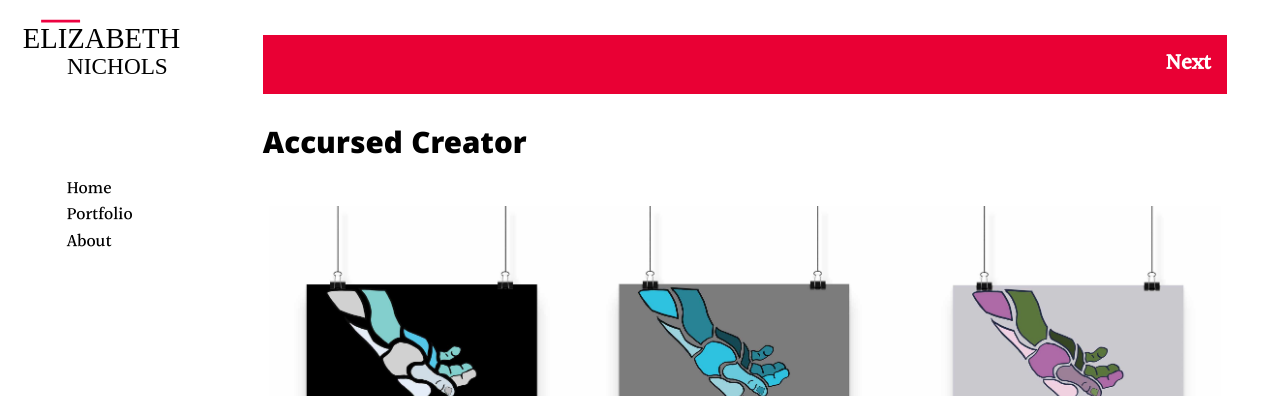
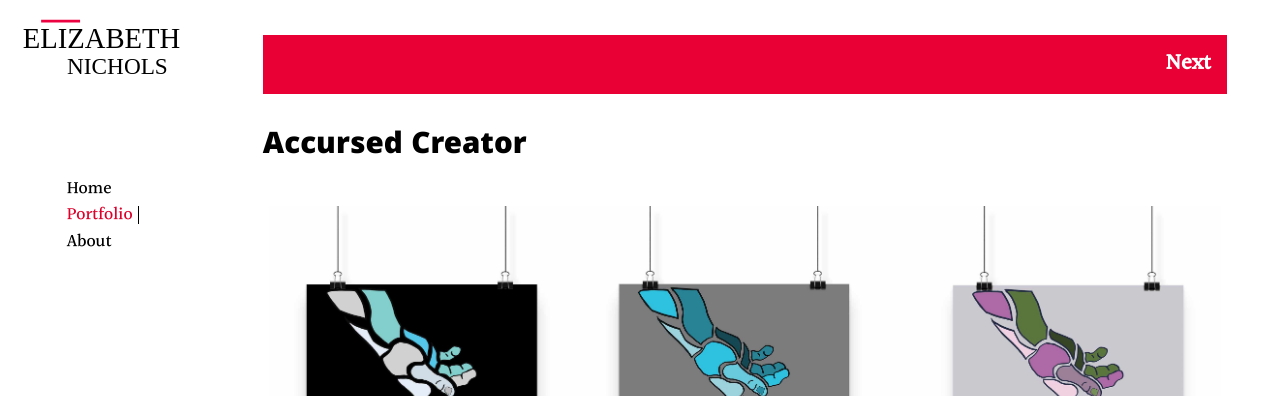
Before and after one commit to sky-bones/portfolio, a Jekyll site: the page built from _posts/2015-10-23-accursed.md, in a window 1280 px wide. Shown: the top 396 px of the page. Built offline with Jekyll 4.4.1, drawn with Linux system fonts in a browser that asks for light colours.

Commit message:
changing urls to work in real site

```diff
--- a/_includes/css/main.css
+++ b/_includes/css/main.css
@@ -98,7 +98,6 @@ header {
 	width: 10em;
 	margin: 10px 0 0 0;
 	display: none;
-
 }
 
 
--- a/_layouts/default.html
+++ b/_layouts/default.html
@@ -59,7 +59,7 @@
 		<ul>
 			<li><a href="/" {% if page.url == '/' %} class="current" {% endif %}>Home</a></li>
 
-			<li><a href="{{site.baseurl}}/accursed" {% if page.url == '/2015/10/23/accursed/' %} class="current"
+			<li><a href="{{site.baseurl}}/accursed" {% if page.url == '/accursed' %} class="current"
 				{% else %}
 					{% if page.url == '/big-red/' %} class="current"
 						{% else %}
@@ -77,7 +77,7 @@
 				{% endif %}
 		{% endif %} >Portfolio</a></li>
 
-			<li><a href="{{site.baseurl}}/contact/" {% if page.url == '/contact/' %} class="current" {% endif %} >About</a></li>
+			<li><a href="{{site.baseurl}}/contact/" {% if page.url == '/contact' %} class="current" {% endif %} >About</a></li>
 
 		</ul>
 	</nav>
```
